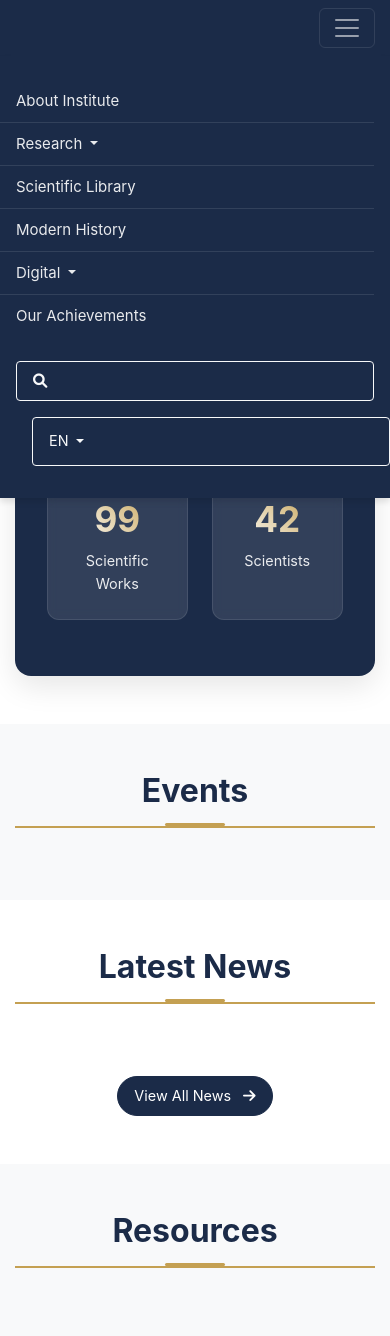
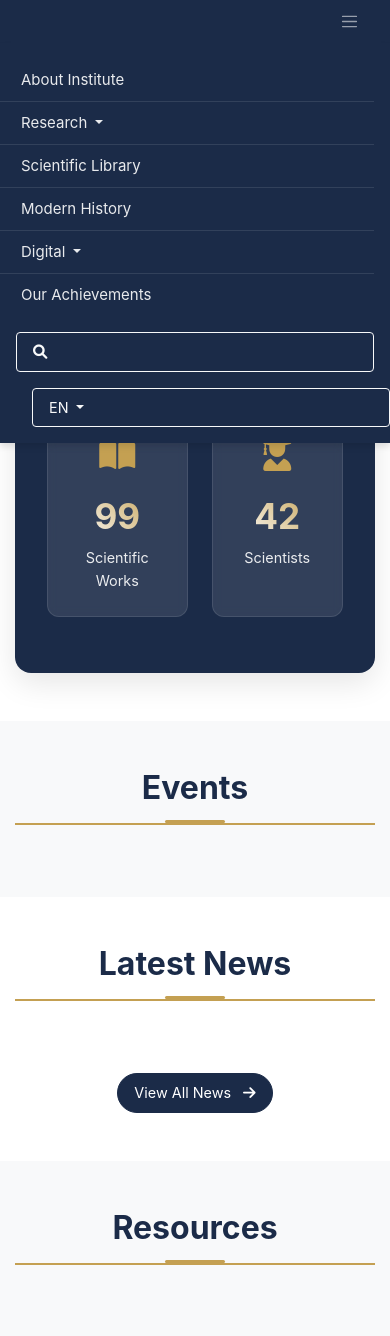
Before and after one commit to SmaylovSerikbay/historystate, a Django app: page /en/ in a window 390 px wide, after a click that opens the changed part. Shown: the top 1336 px of the page. Run offline with Django 5.2, Linux system fonts and the light colour scheme; data that the repository does not hold is empty; some libraries are stand-ins or nearby versions.

Commit message:
Optimize mobile navigation and carousel styling with responsive adjustments

```diff
--- a/static/css/style.css
+++ b/static/css/style.css
@@ -19,11 +19,11 @@ body {
 /* Header Styles */
 .header {
     background-color: var(--primary-color);
-    position: fixed;
+    position: fixed !important;
     top: 0;
     left: 0;
     right: 0;
-    z-index: 1000;
+    z-index: 9999;
     width: 100%;
     box-shadow: 0 2px 4px rgba(0,0,0,0.1);
 }
@@ -91,114 +91,61 @@ body {
 }
 
 /* Мобильное меню */
+.navbar-toggler {
+    padding: 0.25rem 0.5rem;
+    font-size: 1rem;
+    border: none;
+    margin-right: 0.5rem;
+}
+
+.navbar-toggler:focus {
+    box-shadow: none;
+    outline: none;
+}
+
+.navbar-toggler-icon {
+    width: 1.2em;
+    height: 1.2em;
+}
+
 @media (max-width: 991.98px) {
     body {
-        padding-top: 60px;
+        padding-top: 56px;
+    }
+
+    .navbar {
+        padding: 0.25rem 0;
     }
 
     .navbar-collapse {
         background-color: var(--primary-color);
         padding: 1rem;
         position: fixed;
-        top: 60px;
+        top: 56px;
         left: 0;
         right: 0;
-        max-height: calc(100vh - 60px);
+        max-height: calc(100vh - 56px);
         overflow-y: auto;
         transition: all 0.3s ease;
-    }
-
-    .navbar-nav {
-        flex-direction: column;
-        align-items: flex-start;
-        padding: 0.5rem 0;
-    }
-
-    .navbar-nav .nav-item {
-        width: 100%;
-        padding: 0;
-        border-bottom: 1px solid rgba(255,255,255,0.1);
-    }
-
-    .navbar-nav .nav-item:last-child {
-        border-bottom: none;
-    }
-
-    .navbar-nav .nav-link {
-        padding: 0.8rem 1rem;
-        width: 100%;
-        text-align: left;
-        font-size: 1rem;
-    }
-
-    .navbar-nav .dropdown-menu {
-        background: transparent;
-        border: none;
-        padding-left: 1.5rem;
-        margin: 0;
-        position: static !important;
-        transform: none !important;
-        box-shadow: none;
-    }
-
-    .navbar-nav .dropdown-item {
-        color: rgba(255,255,255,.75);
-        padding: 0.5rem 1rem;
-        font-size: 0.95rem;
-    }
-
-    .navbar-nav .dropdown-item:hover {
-        color: #fff;
-        background: transparent;
-    }
-
-    .language-switcher {
-        margin: 1rem 0;
-        width: 100%;
-    }
-
-    .language-switcher .btn {
-        width: 100%;
-        text-align: left;
-        padding: 0.8rem 1rem;
-    }
-
-    .search-wrapper {
-        width: 100%;
-        margin: 1rem 0;
-    }
-
-    .search-form {
-        width: 100%;
-    }
-
-    .search-form .input-group {
-        width: 100%;
+        z-index: 9998;
     }
 }
 
 @media (max-width: 576px) {
     body {
-        padding-top: 55px;
+        padding-top: 52px;
     }
 
     .navbar-collapse {
-        top: 55px;
-        max-height: calc(100vh - 55px);
-    }
-
-    .navbar-brand {
-        font-size: 0.9rem;
-        max-width: 150px;
-    }
-
-    .header-logo {
-        max-height: 30px;
+        top: 52px;
+        max-height: calc(100vh - 52px);
     }
 }
 
 /* Основной контент */
 .main-content {
+    position: relative;
+    z-index: 1;
     min-height: calc(100vh - 370px);
     padding: 1rem 0;
 }
@@ -674,9 +621,10 @@ body {
 }
 
 .carousel-item img {
+    width: 100%;
     height: 100%;
     object-fit: cover;
-    filter: brightness(0.8);
+    object-position: center;
 }
 
 .slide-counter {
@@ -692,3 +640,35 @@ body {
 }
 
 /* About Section */
+
+/* Hero Section */
+.hero-section {
+    position: relative;
+    margin-top: -1rem;
+    overflow: hidden;
+}
+
+@media (max-width: 991.98px) {
+    .carousel-item {
+        height: 400px;
+    }
+}
+
+@media (max-width: 576px) {
+    .carousel-item {
+        height: 300px;
+    }
+
+    .carousel-item img {
+        object-position: center center;
+    }
+}
+
+/* Фикс для дропдаун меню */
+.dropdown-menu {
+    margin-top: 0 !important;
+}
+
+.dropdown-menu.show {
+    position: absolute !important;
+}
```
